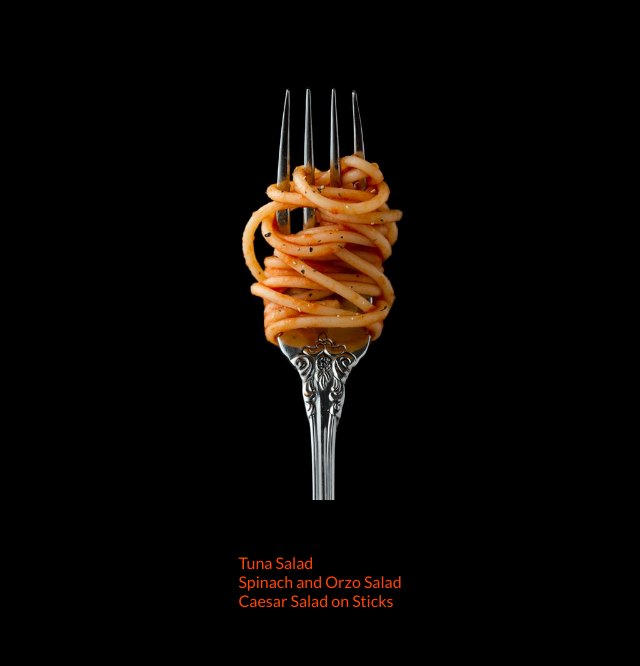
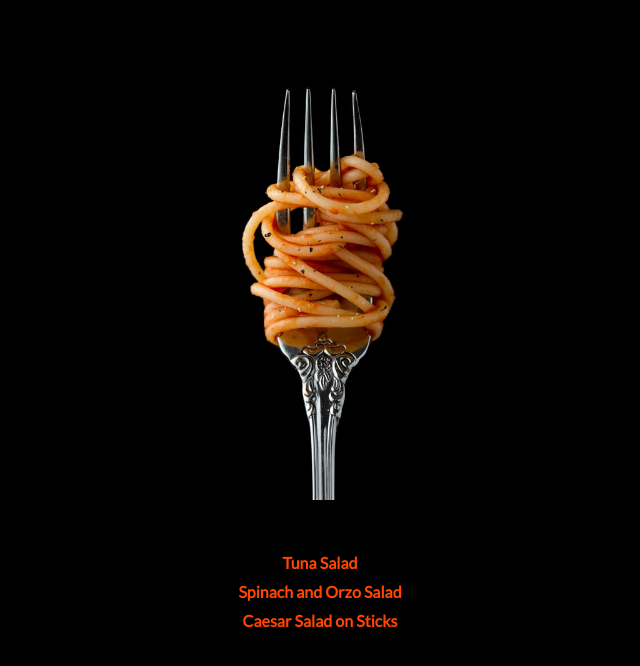
Before and after one commit to iaaron-xyz/odin-recipes, a plain HTML site: page index.html in a window 1280 px wide. Shown: the part 90-756 px from the top of the page, without its empty margins (320-960 px from the left). Drawn offline with Linux system fonts and the light colour scheme.

Commit message:
index: list style details added

```diff
--- a/style.css
+++ b/style.css
@@ -16,11 +16,17 @@ ul {
     margin: 0;
     display: flex;
     flex-direction: column;
+    text-align: center;
+}
+
+li {
+    margin-bottom: 10px;
 }
 
 a {
     text-decoration: none;
     color: orangered;
+    font-weight: 900;
 }
 
 .cover-image {
```
